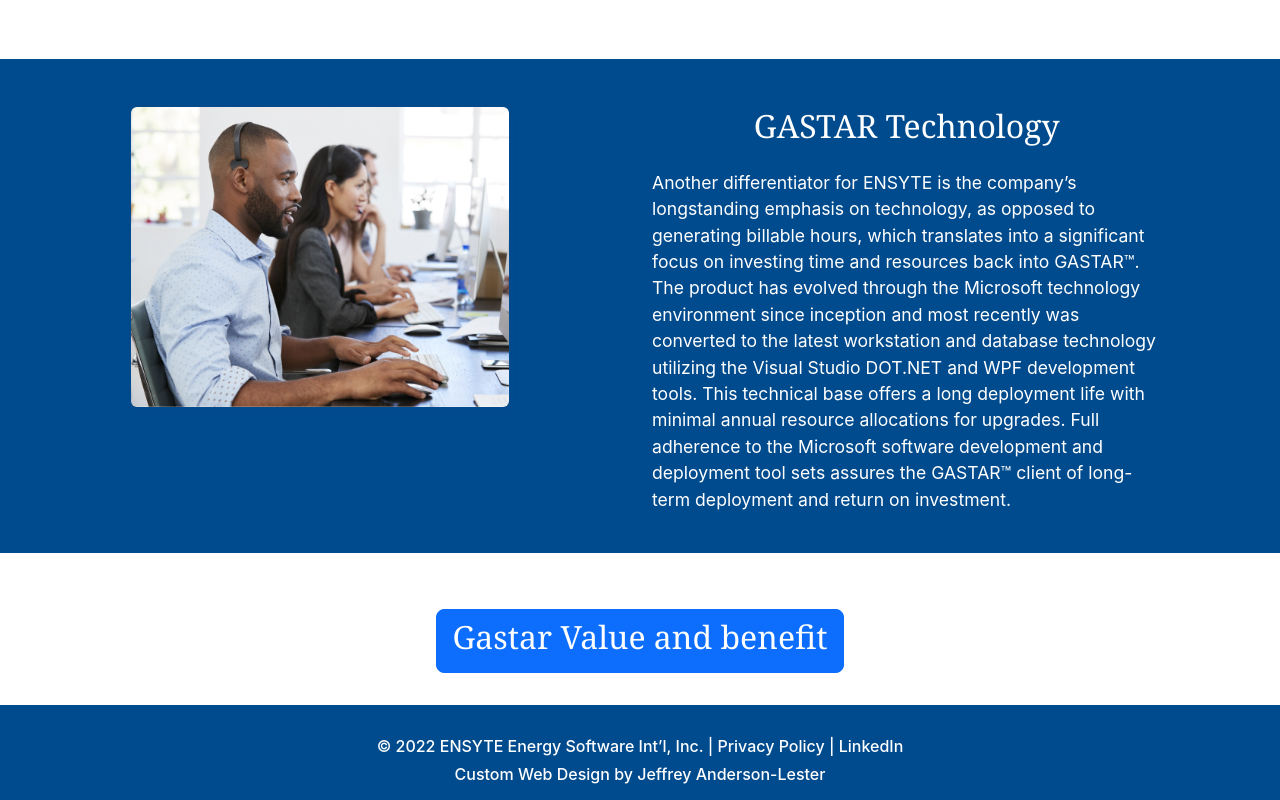
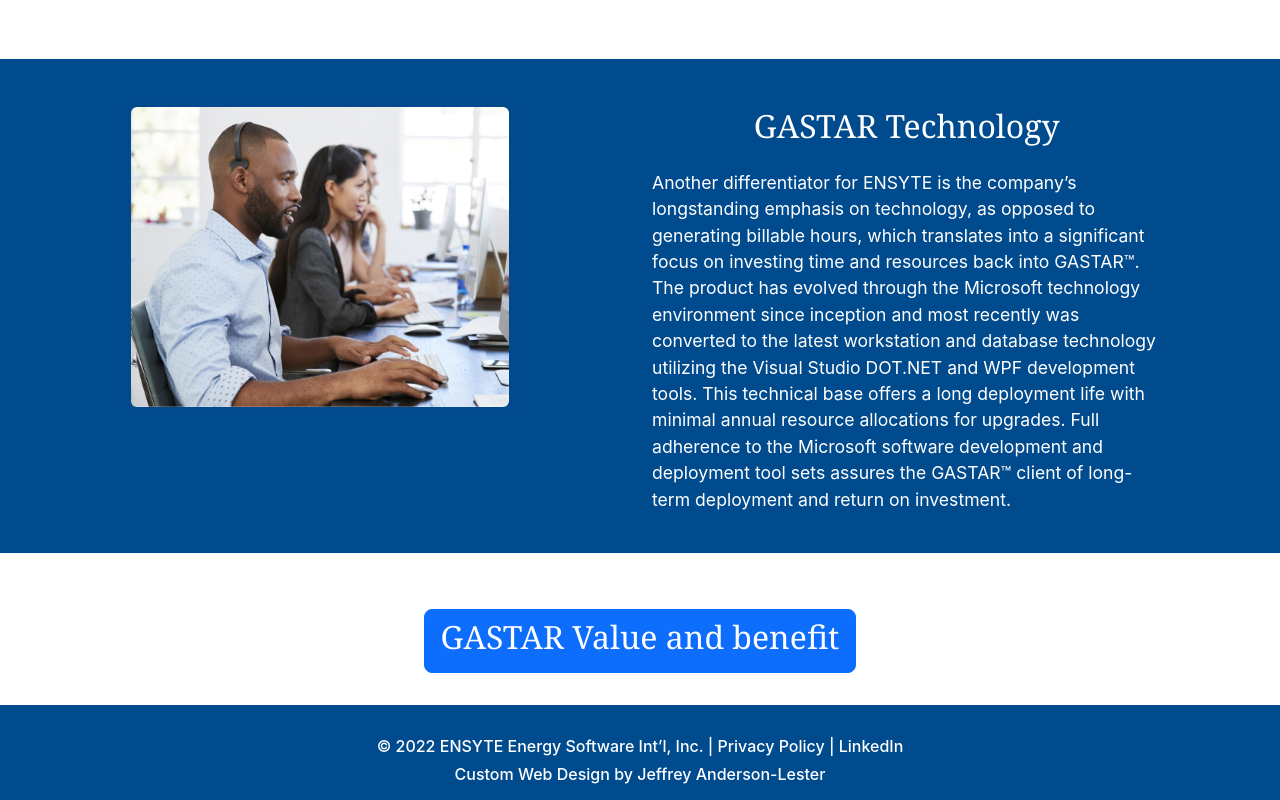
Before and after one commit to JeffGoji/React-Ensyte-Website, a React (Create React App) app: page /gastar-overview in a window 1280 px wide. Shown: the part 1197-1997 px from the top of the page. Built offline with nearby package versions, Linux system fonts and the light colour scheme.

Commit message:
Styling refractor

```diff
--- a/src/components/Carousel/Slide8.js
+++ b/src/components/Carousel/Slide8.js
@@ -7,7 +7,7 @@ export default class Slide8 extends React.Component {
         return (
             <div className='justify-content-center bg-white mt-2'>
                 <div className="card text-black lightGradient imgBg7" style={{ minHeight: "600px" }}>
-                    <h3 className="card-title mt-5 blue-text">ENSYTE Adds GASTAR-LQ, a Liquids Storage Module for
+                    <h3 className="card-title mt-5 blue-text  bg-white p-2 bg-opacity-75 blue-text">ENSYTE Adds GASTAR-LQ, a Liquids Storage Module for
                         NGL & LNG Product Management
                     </h3>
                     <p className="card-text fs-5">ENSYTE has recently enhanced GASTAR’s natural gas software solution with a new module to manage Natural Gas Liquids (NGL) and Liquified Natural Gas (LNG).</p>
--- a/src/components/Carousel/index.js
+++ b/src/components/Carousel/index.js
@@ -17,7 +17,7 @@ export default class IntroCarousel extends Component {
             dots: true,
             infinite: true,
             speed: 2000,
-            auto: true,
+            auto: false,
             arrows: false,
             slidesToShow: 1,
             slidesToScroll: 1,
--- a/src/components/pages/GasStarOverview.js
+++ b/src/components/pages/GasStarOverview.js
@@ -72,7 +72,7 @@ const GasSupply = () => {
 
 
             <div className="text-center mt-5">
-                <NavLink className="btn btn-lg text-center btn-primary m-2" to="../gastar-value"><h2 className="text-center">Gastar Value and benefit</h2></NavLink>
+                <NavLink className="btn btn-lg text-center btn-primary m-2" to="../gastar-value"><h2 className="text-center">GASTAR Value and benefit</h2></NavLink>
             </div>
 
         </div>
--- a/src/components/pages/GastarSecurity.js
+++ b/src/components/pages/GastarSecurity.js
@@ -178,8 +178,6 @@ function GastarSecurity() {
                 <NavLink className="btn btn-lg text-center btn-primary m-2" to="../gastar-hosting"><h2 className="text-center">GASTAR Hosting</h2></NavLink></div>
             {/* <NavLink className="btn btn-lg text-center btn-primary" to="../gastar-hosting"><h2 className="text-center">Gastar Hosting Options</h2></NavLink> */}
         </div>
-
-
     )
 }
 
--- a/src/components/pages/GastarValue.js
+++ b/src/components/pages/GastarValue.js
@@ -21,7 +21,7 @@ const GasSupply = () => {
             <div className="row mb-5">
 
                 <div className="text-center mt-5 mb-5">
-                    <NavLink className="btn btn-lg text-center btn-primary m-2" to="../gastar-overview"><h2 className="text-center">Gastar Overview</h2></NavLink>
+                    <NavLink className="btn btn-lg text-center btn-primary m-2" to="../gastar-overview"><h2 className="text-center">GASTAR Overview</h2></NavLink>
                     <NavLink className="btn btn-lg text-center btn-primary m-2" to="../gastar-risk"><h2 className="text-center">Risk Management</h2></NavLink>
                 </div>
             </div>
```
